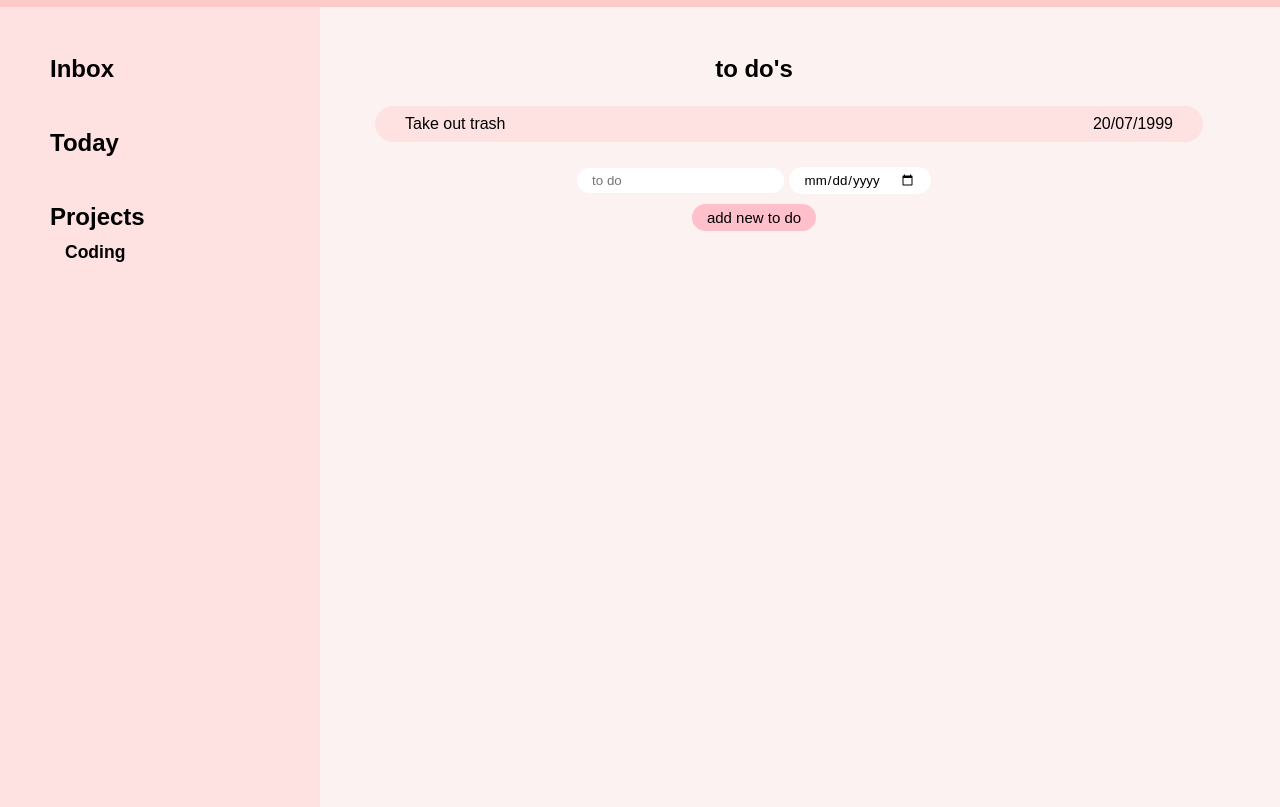
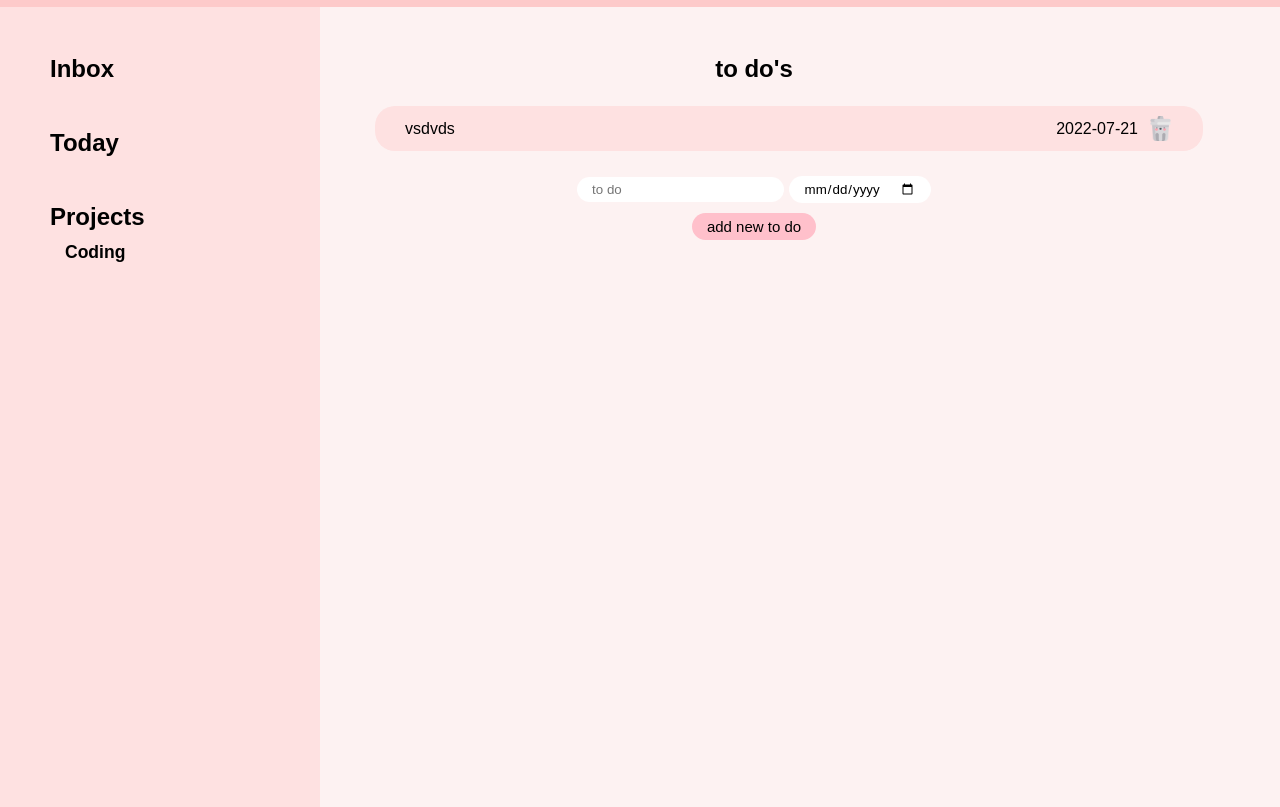
Before and after one commit to cris-maillo/todo, a plain HTML site: page index.html in a window 1280 px wide. Shown: the part 63-870 px from the top of the page. Drawn offline with Linux system fonts and the light colour scheme.

Commit message:
create delete function

```diff
--- a/main.js
+++ b/main.js
@@ -1 +1 @@
-(()=>{"use strict";class e{constructor(e,t,l){this.title=e,this.dueDate=t,this.completed=l}}const t=document.getElementById("addform"),l=document.getElementById("todos");var o=[];function n(){for(;l.firstChild;)l.removeChild(l.lastChild);for(let e=0;e<o.length;e++){let t=document.createElement("div");t.className="todo";let n=document.createElement("div");n.className="todoname",n.innerHTML=o[e].title,console.log(o[e].completed);let s=o[e].completed;n.addEventListener("click",(function(){d(s,e)}),!1),!0===o[e].completed&&(n.classList="completed");let c=document.createElement("div");c.className="dueDate",c.innerHTML=o[e].dueDate,t.appendChild(n),t.appendChild(c),l.appendChild(t)}}function d(e,t){console.log("status"+e),!0===e?(o[t].completed=!1,o[t].classList="todoname"):(o[t].completed=!0,console.log(o[t].completed),console.log(o),o[t].classList="todoname completed"),n()}console.log("hello"),t.addEventListener("submit",(l=>{l.preventDefault();let d=t.elements.title.value,s=t.elements.dueDate.value;var c=new e(d,s,!1);o.push(c),console.log(o[0].title),console.log(o),n()}))})();
+(()=>{"use strict";class e{constructor(e,t,l){this.title=e,this.dueDate=t,this.completed=l}}const t=document.getElementById("addform"),l=document.getElementById("todos");var o=[{title:"vsdvds",dueDate:"2022-07-21",completed:!1}];function n(){for(;l.firstChild;)l.removeChild(l.lastChild);console.log(o);for(let e=0;e<o.length;e++){let t=document.createElement("div");t.className="todo";let n=document.createElement("div");n.className="todoname",n.innerHTML=o[e].title;let s=o[e].completed;n.addEventListener("click",(function(){d(s,e)}),!1),!0===o[e].completed&&(n.classList="completed");let a=document.createElement("div");a.className="dueDate",a.innerHTML=o[e].dueDate;let i=document.createElement("img");i.src="img/trash-can.png",i.className="itemDelete",i.addEventListener("click",(function(){c(e)}),!1),i.width=25;let m=document.createElement("div");m.className="itemLeft",t.appendChild(n),m.appendChild(a),m.appendChild(i),t.appendChild(m),l.appendChild(t)}}function d(e,t){console.log("status"+e),!0===e?(o[t].completed=!1,o[t].classList="todoname"):(o[t].completed=!0,console.log(o[t].completed),console.log(o),o[t].classList="todoname completed"),n()}function c(e){o.splice(e,1),n()}n(),console.log("hello"),t.addEventListener("submit",(l=>{l.preventDefault();let d=t.elements.title.value,c=t.elements.dueDate.value;var s=new e(d,c,!1);o.push(s),console.log(o[0].title),console.log(o),n()}))})();
--- a/style.css
+++ b/style.css
@@ -71,6 +71,11 @@ header img{
     border-radius: 20px;
     padding: 10px 30px;
     width: 100%;
+    align-items: center;
+}
+
+.todoname, .itemDelete{
+    cursor: pointer;
 }
 
 
@@ -98,6 +103,13 @@ form{
     gap: 10px;
 }
 
+.itemLeft{
+    align-items: center;
+    justify-items: center;
+    display: flex;
+    gap: 10px;
+}
+
 .completed{
    text-decoration: line-through;
 }
```
Also changed, not shown: img/trash-can.png (added).
